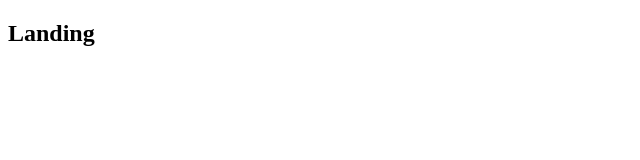
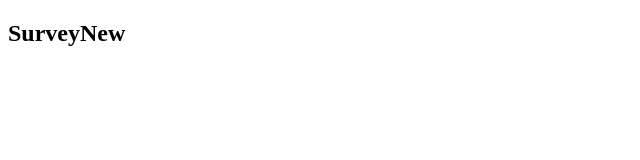
Before and after one commit to agdavid/survey-monkee, a React (Create React App) app in the folder client/: page /surveys/new in a window 1280 px wide. Shown: the top 160 px of the page, without its empty margins (0-640 px from the left). Built offline with nearby package versions, Linux system fonts and the light colour scheme.

Commit message:
exact routes

```diff
--- a/client/src/components/App.js
+++ b/client/src/components/App.js
@@ -21,7 +21,9 @@
     <div>
       <BrowserRouter>
         <div>
-          <Route path="/" component={Landing} />
+          <Route exact={true} path="/" component={Landing} />
+          <Route exact={true} path="/surveys" component={Dashboard} />
+          <Route path="/surveys/new" component={SurveyNew} />
         </div>
       </BrowserRouter>
     </div>
```
